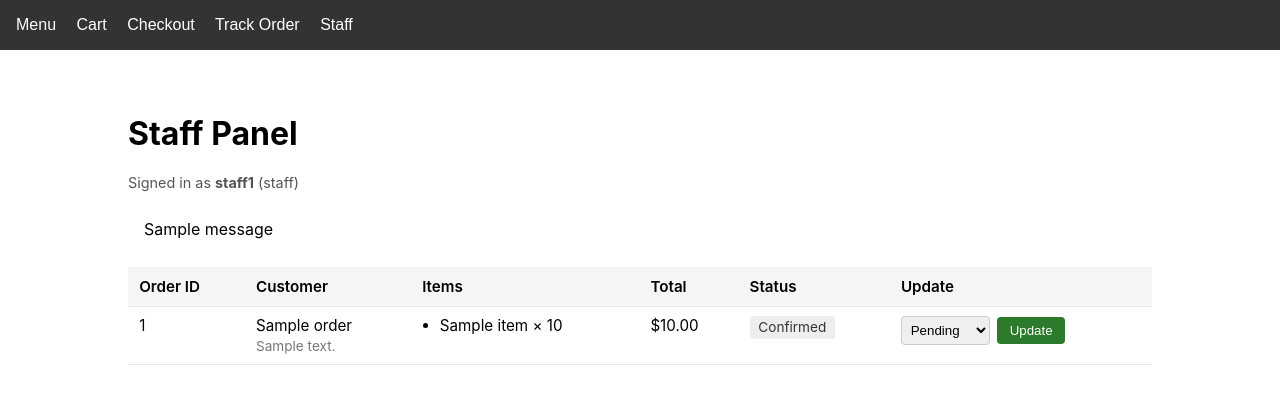
After one commit to Amr-Mohsen-Ali/restaurant-ordering-system, a Flask app: page /staff in a window 1280 px wide. The commit adds this page. Shown: the top 404 px of the page. Run offline with Flask 3, Linux system fonts and the light colour scheme; tables that the repository leaves empty hold one stand-in row (values such as "Sample post"); one stand-in notice (Sample message) is shown.

Commit message:
feat: add /staff routes and staff.html template for staff panel

```diff
--- a/src/order.py
+++ b/src/order.py
@@ -1,14 +1,15 @@
 import datetime
 
-from flask import Blueprint, jsonify, redirect, render_template, request, url_for
+from flask import Blueprint, flash, jsonify, redirect, render_template, request, url_for
 
 from src import database
+from src.auth import get_current_user, login_required, require_role
 
 order_bp = Blueprint('order', __name__)
 
 CANCEL_WINDOW = datetime.timedelta(minutes=2)
 
-VALID_STAFF_STATUSES = {"pending", "preparing", "ready", "delivered"}
+VALID_STAFF_STATUSES = ("pending", "preparing", "ready", "delivered")
 
 _order_counter = 1042
 _orders = {}
@@ -279,3 +280,29 @@ def checkout_cancel(order_id):
         view="error",
         error=result.get("error", "Order not found"),
     ), 404
+
+
+# --- Staff UI routes ---
+
+@order_bp.route('/staff', methods=['GET'])
+@login_required
+@require_role("staff", "admin")
+def staff_view():
+    return render_template(
+        "staff.html",
+        orders=get_all_orders(),
+        user=get_current_user(),
+        valid_statuses=VALID_STAFF_STATUSES,
+    )
+
+
+@order_bp.route('/staff/update', methods=['POST'])
+@login_required
+@require_role("staff", "admin")
+def staff_update():
+    order_id = request.form.get("order_id", "").strip()
+    new_status = request.form.get("status", "").strip()
+    result = update_order_status(order_id, new_status)
+    if not result["success"]:
+        flash(result["error"], "error")
+    return redirect(url_for("order.staff_view"))
--- a/templates/base.html
+++ b/templates/base.html
@@ -13,6 +13,7 @@
         <a href="/cart">Cart</a>
         <a href="/checkout">Checkout</a>
         <a href="/track">Track Order</a>
+        <a href="/staff">Staff</a>
     </nav>
     <main>
         {% block content %}{% endblock %}
--- /dev/null
+++ b/templates/staff.html
@@ -0,0 +1,163 @@
+{% extends "base.html" %}
+
+{% block title %}Staff Panel{% endblock %}
+
+{% block extra_head %}
+<style>
+  .staff-container {
+    max-width: 1024px;
+    margin: 2rem auto;
+    padding: 0 1rem;
+    font-family: -apple-system, BlinkMacSystemFont, "Segoe UI", sans-serif;
+  }
+  .staff-container h1 { margin-top: 0; }
+  .user-bar {
+    color: #555;
+    font-size: 0.9rem;
+    margin-bottom: 1rem;
+  }
+  table.orders {
+    width: 100%;
+    border-collapse: collapse;
+    font-size: 0.95rem;
+  }
+  table.orders th, table.orders td {
+    text-align: left;
+    padding: 0.6rem 0.7rem;
+    border-bottom: 1px solid #e6e6e6;
+    vertical-align: top;
+  }
+  table.orders th {
+    background: #f5f5f5;
+    font-weight: 600;
+  }
+  table.orders ul {
+    margin: 0;
+    padding-left: 1.1rem;
+  }
+  .address {
+    color: #777;
+    font-size: 0.85rem;
+    display: block;
+    margin-top: 0.2rem;
+  }
+  .status-badge {
+    display: inline-block;
+    padding: 0.2rem 0.55rem;
+    border-radius: 3px;
+    font-size: 0.85rem;
+    background: #eee;
+    color: #333;
+    text-transform: capitalize;
+  }
+  .status-pending { background: #fff3cd; color: #856404; }
+  .status-preparing { background: #cce5ff; color: #004085; }
+  .status-ready { background: #d4edda; color: #155724; }
+  .status-delivered { background: #d1d3d5; color: #383d41; }
+  .update-form {
+    display: flex;
+    gap: 0.4rem;
+    align-items: center;
+  }
+  .update-form select {
+    padding: 0.3rem;
+    border: 1px solid #ccc;
+    border-radius: 4px;
+    text-transform: capitalize;
+  }
+  .update-form button {
+    padding: 0.35rem 0.8rem;
+    border: none;
+    border-radius: 4px;
+    background: #2c7a2c;
+    color: #fff;
+    cursor: pointer;
+  }
+  .empty-state {
+    text-align: center;
+    color: #888;
+    padding: 2.5rem 0;
+    font-style: italic;
+  }
+  .alert {
+    padding: 0.75rem 1rem;
+    border-radius: 4px;
+    margin: 0 0 1rem 0;
+  }
+  .alert-error {
+    background: #fde2e2;
+    border: 1px solid #b03a3a;
+    color: #7a1f1f;
+  }
+</style>
+{% endblock %}
+
+{% block content %}
+<div class="staff-container">
+  <h1>Staff Panel</h1>
+
+  <div class="user-bar">
+    Signed in as <strong>{{ user.username }}</strong> ({{ user.role }})
+  </div>
+
+  {% with messages = get_flashed_messages(with_categories=true) %}
+    {% for category, message in messages %}
+      <div class="alert alert-{{ category }}">{{ message }}</div>
+    {% endfor %}
+  {% endwith %}
+
+  {% if orders %}
+    <table class="orders">
+      <thead>
+        <tr>
+          <th>Order ID</th>
+          <th>Customer</th>
+          <th>Items</th>
+          <th>Total</th>
+          <th>Status</th>
+          <th>Update</th>
+        </tr>
+      </thead>
+      <tbody>
+        {% for order in orders %}
+          <tr>
+            <td>{{ order.id }}</td>
+            <td>
+              {{ order.customer_name }}
+              <span class="address">{{ order.customer_address }}</span>
+            </td>
+            <td>
+              {% if order["items"] %}
+                <ul>
+                  {% for item in order["items"] %}
+                    <li>{{ item.name }} &times; {{ item.quantity }}</li>
+                  {% endfor %}
+                </ul>
+              {% else %}
+                <em style="color:#999;">(no items)</em>
+              {% endif %}
+            </td>
+            <td>${{ "%.2f"|format(order.total) }}</td>
+            <td>
+              <span class="status-badge status-{{ order.status }}">{{ order.status }}</span>
+            </td>
+            <td>
+              <form method="POST" action="{{ url_for('order.staff_update') }}" class="update-form">
+                <input type="hidden" name="order_id" value="{{ order.id }}">
+                <select name="status">
+                  {% for s in valid_statuses %}
+                    <option value="{{ s }}" {% if s == order.status %}selected{% endif %}>{{ s }}</option>
+                  {% endfor %}
+                </select>
+                <button type="submit">Update</button>
+              </form>
+            </td>
+          </tr>
+        {% endfor %}
+      </tbody>
+    </table>
+  {% else %}
+    <p class="empty-state">No orders yet.</p>
+  {% endif %}
+</div>
+{% endblock %}
```
